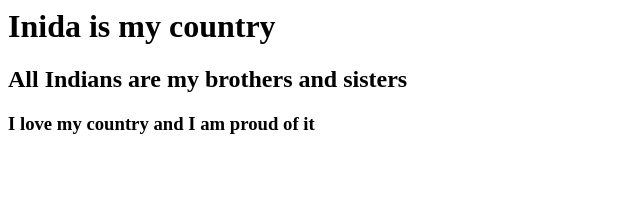
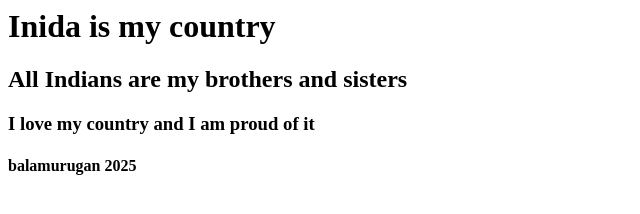
Before and after one commit to balawpugazh11/Practicalgit, a plain HTML site: page index.html in a window 1280 px wide. Shown: the whole page, without its empty margins (0-640 px from the left). Drawn offline with Linux system fonts and the light colour scheme.

Commit message:
files updated by D

```diff
--- a/index.html
+++ b/index.html
@@ -1,3 +1,5 @@
 <h1>Inida is my country</h1>
 <h2>All Indians are my brothers and sisters</h2>
 <h3>I love my country and I am proud of it</h3>
+
+<h4> balamurugan 2025</h4>
```
